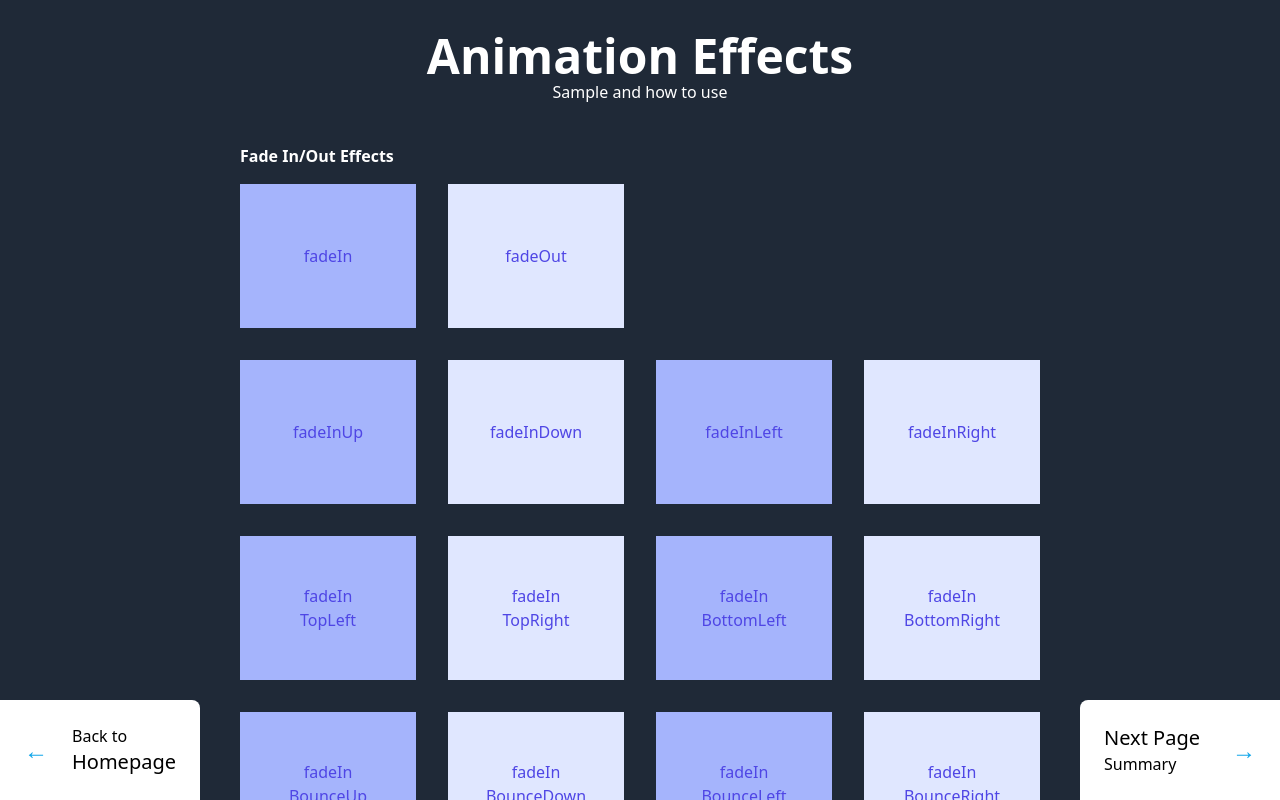
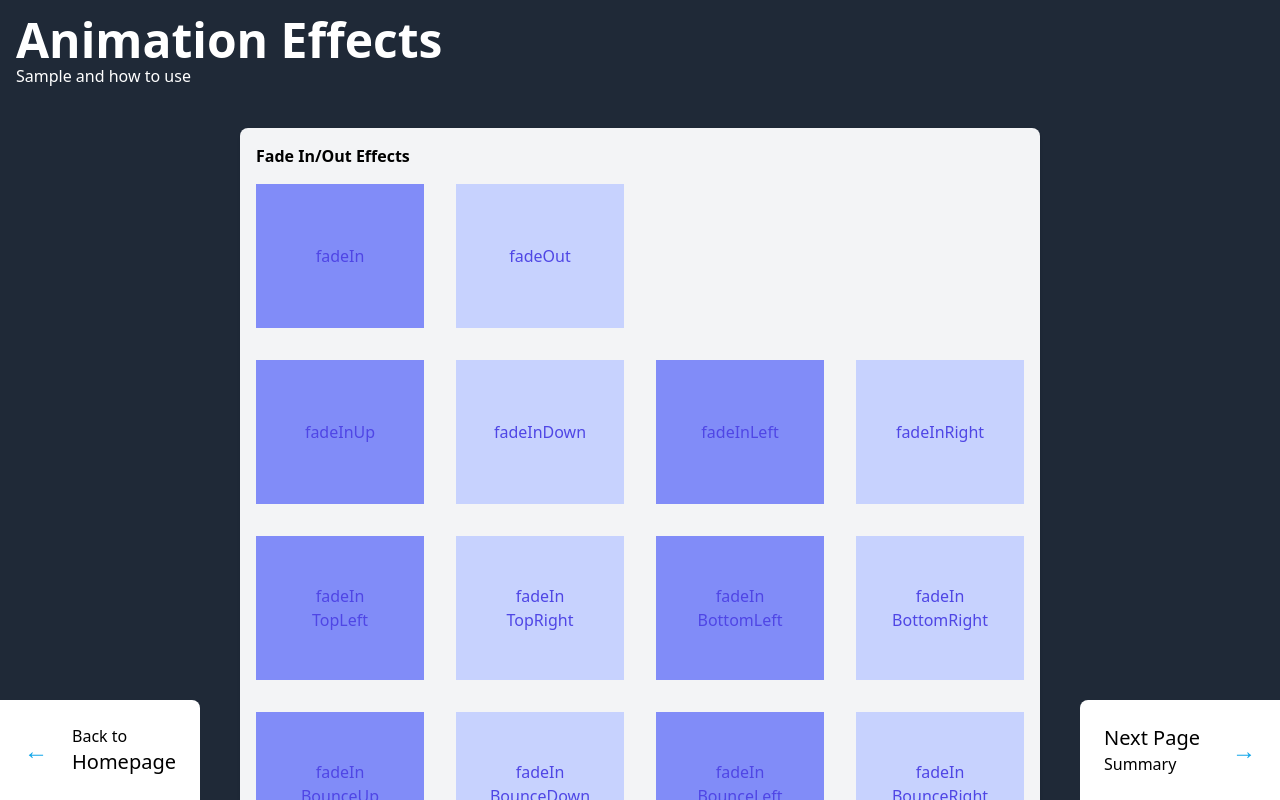
Before and after one commit to crazy7th/tailwind-playground, a website: page src/animation.html in a window 1280 px wide. Drawn offline with Linux system fonts and the light colour scheme.

Commit message:
[styling]

```diff
--- a/assets/scss/pages/_animation.scss
+++ b/assets/scss/pages/_animation.scss
@@ -1,8 +1,8 @@
 .grid div {
     &:nth-child(odd) {
-        @apply bg-indigo-300;
+        @apply bg-indigo-400;
     }
     &:nth-child(even) {
-        @apply bg-indigo-100;
+        @apply bg-indigo-200;
     }
 }
--- a/src/animation.html
+++ b/src/animation.html
@@ -35,13 +35,12 @@
             </div>
         </a>
     </div>
-    <div class="w-full h-screen overflow-y-auto z-20 p-8">
-        <div class="text-center mb-10">
-            <h1 class="text-5xl"><b>Animation Effects</b></h1>
-            <p>Sample and how to use</p>
-        </div>
-
-        <div class="max-w-[800px] mx-auto invisible animate-fadeInBounceUp mb-24 md:mb-8">
+    <div class="p-4 min-h-[120px]">
+        <h1 class="text-5xl"><b>Animation Effects</b></h1>
+        <p>Sample and how to use</p>
+    </div>
+    <div class="w-full max-h-[calc(100vh-120px)] overflow-y-auto z-20 p-2">
+        <div class="max-w-[800px] mx-auto invisible animate-fadeInBounceUp mb-24 md:mb-8 shadow bg-gray-100 text-black rounded-lg p-4">
             <h2><b>Fade In/Out Effects</b></h2>
 
             <div
```
Also changed, not shown: assets/css/style.css.
